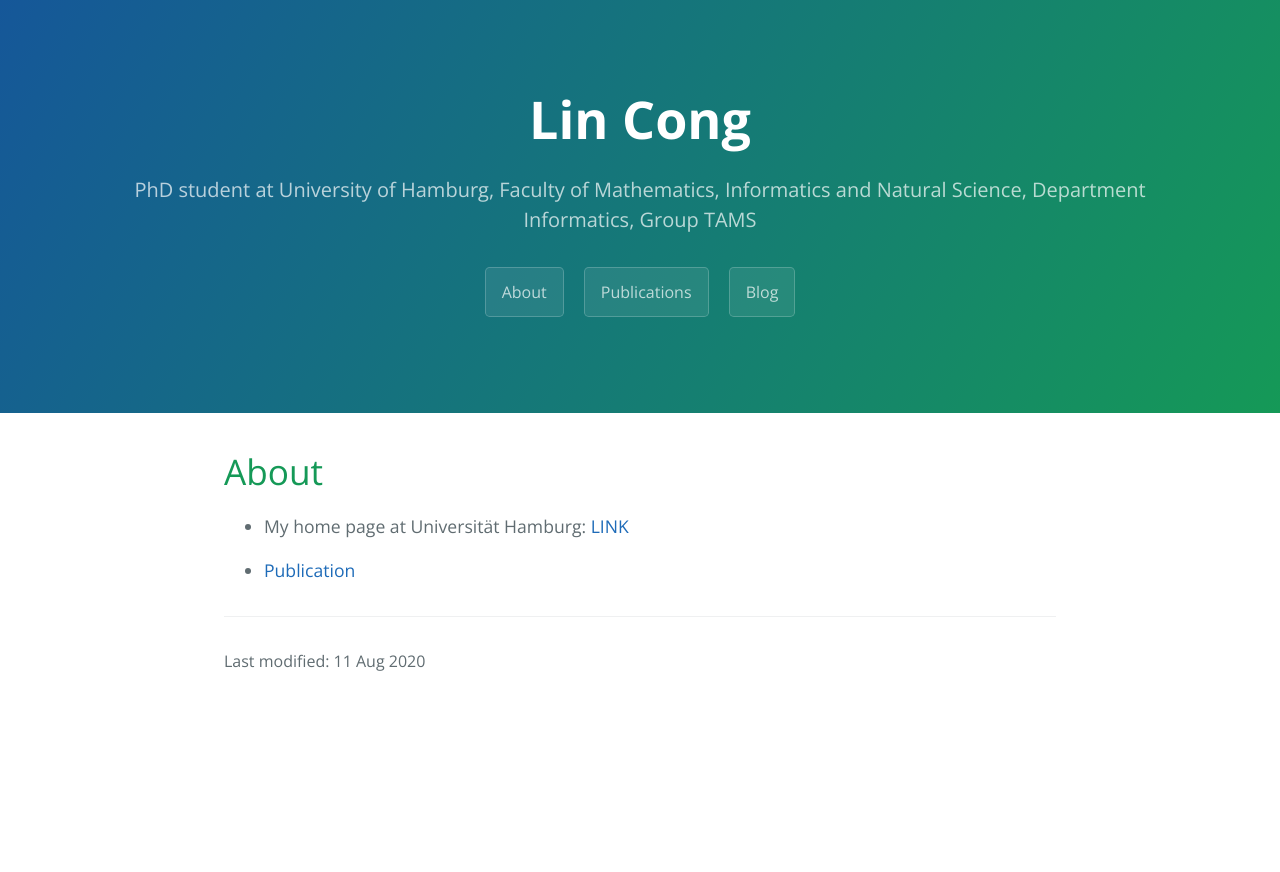
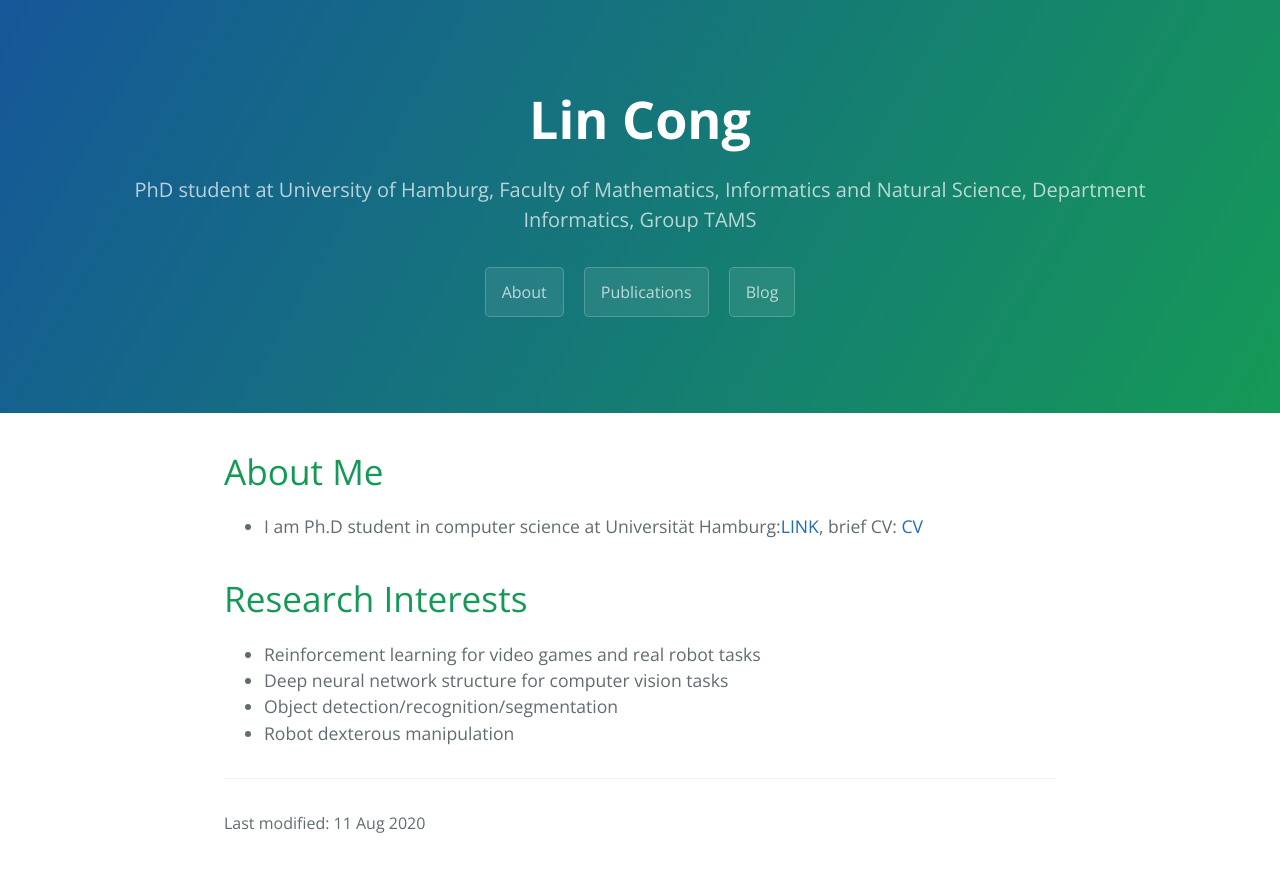
Before and after one commit to Smilels/Smilels.github.io, a Jekyll site: the page built from index.md, in a window 1280 px wide. Shown: the top 872 px of the page. Built offline with Jekyll 4.4.1, drawn with Linux system fonts in a browser that asks for light colours.

Commit message:
about me

```diff
--- a/index.md
+++ b/index.md
@@ -2,8 +2,11 @@
 layout: default
 title: About
 ---
-# About
+# About Me
+- I am Ph.D student in computer science at Universität Hamburg:[LINK](https://tams.informatik.uni-hamburg.de/people/cong/), brief CV: [CV](data/LinCong_CV.pdf)
 
-- My home page at Universität Hamburg: [LINK](https://tams.informatik.uni-hamburg.de/people/cong/)
-
-- [Publication](https://HitLyn.github.io/publications)
+# Research Interests
+- Reinforcement learning for video games and real robot tasks
+- Deep neural network structure for computer vision tasks
+- Object detection/recognition/segmentation
+- Robot dexterous manipulation
```
Also changed, not shown: 1 other file.
